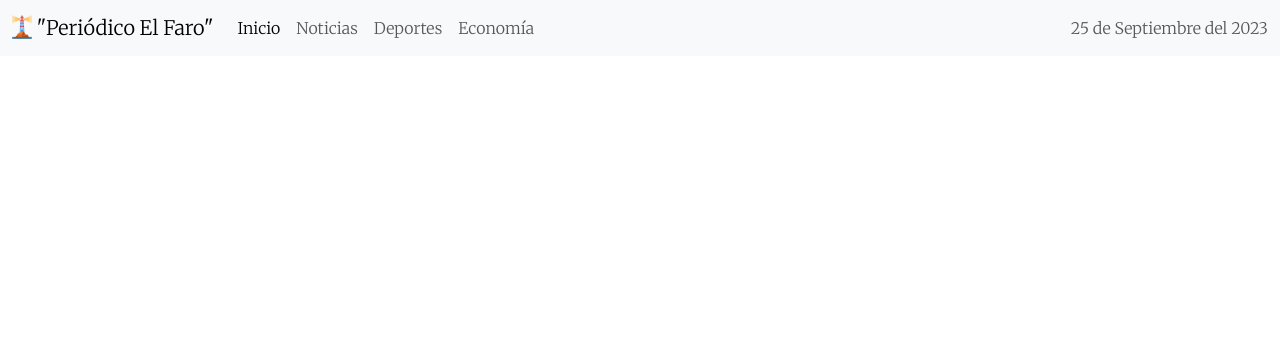
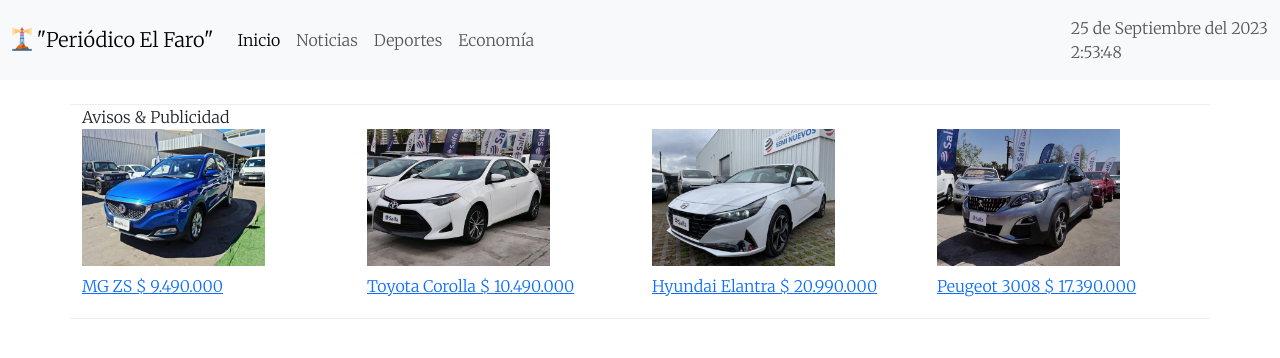
Before and after one commit to Al-GG/webapp2, a plain HTML site: page index.html in a window 1280 px wide. Drawn offline with Linux system fonts and the light colour scheme.

Commit message:
publicidad

```diff
--- a/css/style.css
+++ b/css/style.css
@@ -1,11 +1,19 @@
 *{
     font-family: 'Merriweather', serif;
-
     box-sizing:border-box;
     padding: 0;
     margin: 0;
 }
 body{
 background-color: #f5f5f5;
+}
 
+.thumb{
+	width: 70%;
 }
+.section{
+	border-top: 1px solid #eee;
+    border-bottom: 1px solid #eee;
+
+	padding-bottom: 20px;
+}
--- a/index.html
+++ b/index.html
@@ -20,7 +20,7 @@
               <a class="navbar-brand" href="#">
                 <img src="img/faro.png" alt="" width="20" height="24" class="d-inline-block align-text-top">
                 "Periódico El Faro"
-            </a>
+              </a>
 
             <button class="navbar-toggler" type="button" data-bs-toggle="collapse" data-bs-target="#navbarNav" aria-controls="navbarNav" aria-expanded="false" aria-label="Toggle navigation">
                 <span class="navbar-toggler-icon"></span>
@@ -45,21 +45,54 @@
                     <a class="nav-link disabled " href="#" tabindex="-1" aria-disabled="true">
 
                         <script src="js/script.js"> </script> <!--script de la fecha-->
+                        <div id="reloj"></div> <!--script hora-->
                   </span>
-
-
               </div>
-
-
             </div>
-          </nav>
-
-
-
+        </nav>
 
     </header>
     <script src="bootstrap/js/bootstrap.min.js"></script>
 
+    <div class="container section mt-4">
+        <div class="titulos">
+            <span>Avisos &amp; Publicidad</span>
+        </div>
+        <div class="row">
+            <div class="col-sm-12 col-xs-12 col-md-3 col-lg-3">
+                <div class="mb-2 image image-xs">
+                    <img class="thumb" src="img/p_1.jpg">
+                </div>
+                <a href="a_1.html">
+                    MG ZS $ 9.490.000
+                </a>
+            </div>
+            <div class="col-sm-12 col-xs-12 col-md-3 col-lg-3">
+                <div class="mb-2 image image-xs">
+                    <img class="thumb" src="img/p_2.jpg">
+                </div>
+                <a href="a_2.html">
+                    Toyota Corolla $ 10.490.000
+                </a>
+            </div>
+            <div class="col-sm-12 col-xs-12 col-md-3 col-lg-3">
+                <div class="mb-2 image image-xs">
+                    <img class="thumb" src="img/p_3.jpg">
+                </div>
+                <a href="a_3.html">
+                    Hyundai Elantra $ 20.990.000
+                </a>
+            </div>
+            <div class="col-sm-12 col-xs-12 col-md-3 col-lg-3">
+                <div class="mb-2 image image-xs">
+                    <img class="thumb" src="img/p_4.jpg">
+                </div>
+                <a href="a_4.html">
+                    Peugeot 3008 $ 17.390.000
+                </a>
+            </div>
+        </div>
+    </div>
 
 </body>
 
--- a/js/script.js
+++ b/js/script.js
@@ -9,3 +9,16 @@
     var yy = date.getYear();
     var year = (yy < 1000) ? yy + 1900 : yy;
     document.write( day + " de " + months[month] + " del " + year);
+
+    function startTime(){
+        today=new Date();
+        h=today.getHours();
+        m=today.getMinutes();
+        s=today.getSeconds();
+        m=checkTime(m);
+        s=checkTime(s);
+        document.getElementById('reloj').innerHTML=h+":"+m+":"+s;
+        t=setTimeout('startTime()',500);}
+        function checkTime(i)
+        {if (i<10) {i="0" + i;}return i;}
+        window.onload=function(){startTime();}
```
Also changed, not shown: img/n_1.jpg (added), img/n_2.jpg (added), img/p_1.jpg (added), img/p_2.jpg (added), img/p_3.jpg (added), img/p_4.jpg (added), 1 other file.
